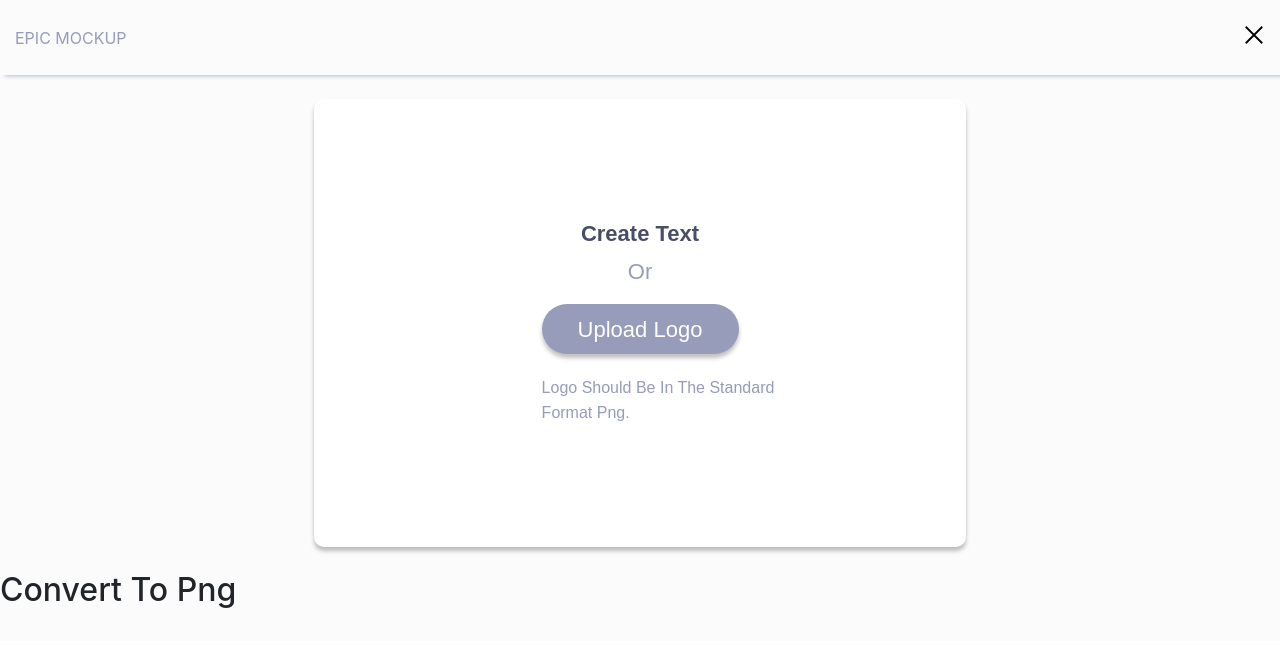
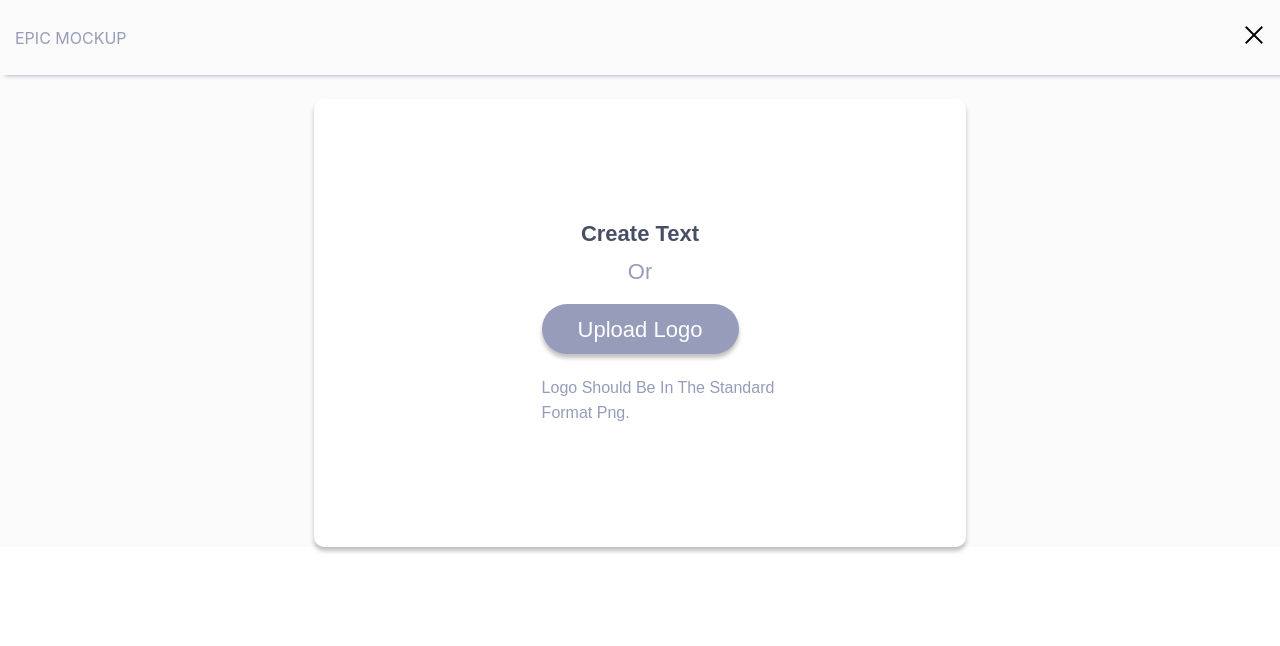
Before and after one commit to Khalid-Uris/epic-mockup, a React (Create React App) app: page /multi_step in a window 1280 px wide. Shown: the top 646 px of the page. Built offline with nearby package versions, Linux system fonts and the light colour scheme.

Commit message:
Fix image preview issue

```diff
--- a/src/components/ConvertPng.js
+++ b/src/components/ConvertPng.js
@@ -1,22 +1,25 @@
 import React, { useState } from 'react'
+import style from '../css/ConvertPng.css';
 
 const ConvertPng = ({imageData}) => {
 
 
 
-    // const [file, setFile]=useState("");
 
-    // const handleChange=(e)=>{
-    //     setFile(URL.createObjectURL(e.target.files[0]))
-    // }
   return (
-    <div>
-      {/* <input type="file" onChange={handleChange}/> */}
-      {/* {props.imageData} */}
-      <h2>Convert To Png</h2>
-      <img src={imageData} alt="" />
-      {/* <img src={props.imageData} alt="error" /> */}
-    </div>
+    <section>
+        <div className="container">
+            <div className="row ">
+              <div className="col-md-12">
+               <div className="box">
+
+               </div>
+            </div>
+          </div>
+        </div>
+        <img src={imageData} alt="" />
+    </section>
+
   )
 }
 
--- /dev/null
+++ b/src/css/ConvertPng.css
@@ -0,0 +1,11 @@
+.box {
+  width: 652px;
+  height: 448px;
+  border-radius: 10px;
+  background-color: #ffffff;
+  /* display: flex;
+  justify-content: center;
+  align-items: center;
+  flex-direction: column; */
+  box-shadow: 0px 4px 4px rgba(0, 0, 0, 0.25);
+}
--- a/src/pages/MultiStep.js
+++ b/src/pages/MultiStep.js
@@ -1,19 +1,20 @@
-import React, { useState } from 'react'
-import ConvertPng from '../components/ConvertPng'
-import Topbar from '../components/Topbar'
-import UploadLogoBox from '../components/UploadLogoBox'
+import React, { useState } from "react";
+import ConvertPng from "../components/ConvertPng";
+import Topbar from "../components/Topbar";
+import UploadLogoBox from "../components/UploadLogoBox";
 
 const MultiStep = () => {
-
-
   const [image, setImage] = useState("");
   return (
     <main>
-        <Topbar/>
-        <UploadLogoBox setImageData={setImage}/>
-        <ConvertPng imageData={image}/>
+      <Topbar />
+      {image ? (
+        <ConvertPng imageData={image} />
+      ) : (
+        <UploadLogoBox setImageData={setImage} />
+      )}
     </main>
-  )
-}
+  );
+};
 
-export default MultiStep
+export default MultiStep;
```
